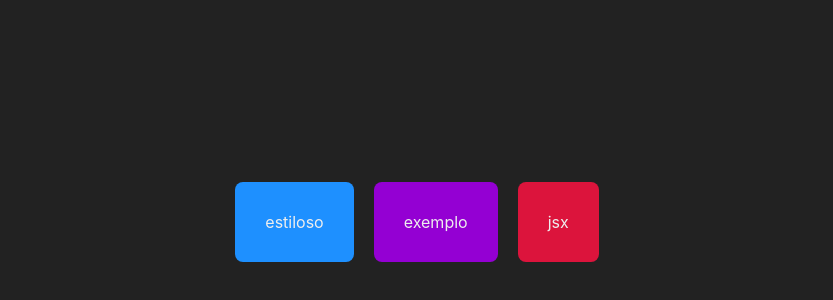
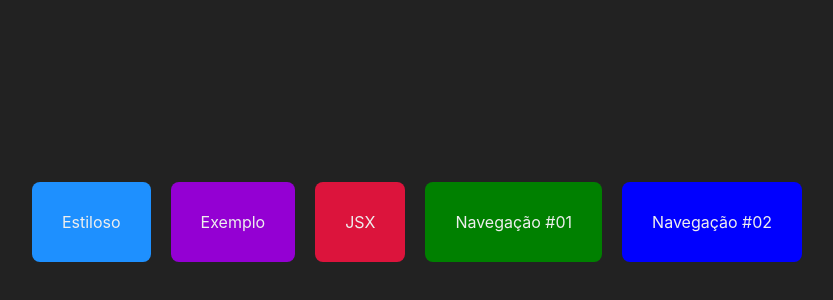
Before and after one commit to eversonps/projeto-cadastro-react, a Next.js app: page / in a window 1280 px wide. Shown: the part 178-478 px from the top of the page, without its empty margins (223-1056 px from the left). Built offline with nearby package versions, Linux system fonts and the light colour scheme.

Commit message:
criando navegação simples e dinâmica

```diff
--- a/src/pages/index.jsx
+++ b/src/pages/index.jsx
@@ -10,9 +10,11 @@ export default function Inicio(){
       flexWrap: "wrap",
       height: "100vh"
     }}>
-        <Navegador destino="/estiloso" texto="estiloso"/>
-        <Navegador destino="/exemplo" texto="exemplo" cor="#9400d3"/>
-        <Navegador destino="/jsx" texto="jsx" cor="crimson" />
+        <Navegador destino="/estiloso" texto="Estiloso"/>
+        <Navegador destino="/exemplo" texto="Exemplo" cor="#9400d3"/>
+        <Navegador destino="/jsx" texto="JSX" cor="crimson" />
+        <Navegador destino="/navegacao" texto="Navegação #01" cor="green" />
+        <Navegador destino="/cliente/123" texto="Navegação #02" cor="blue" />
     </div>
   )
 }
--- a/src/styles/Navegador.module.css
+++ b/src/styles/Navegador.module.css
@@ -2,4 +2,5 @@
     padding: 30px;
     margin: 10px;
     border-radius: 8px;
+    cursor: pointer;
 }
```
Also changed, not shown: src/pages/cliente/[codigo].jsx (added, +17 -0 lines), src/pages/navegacao/index.jsx (added, +9 -0 lines).
